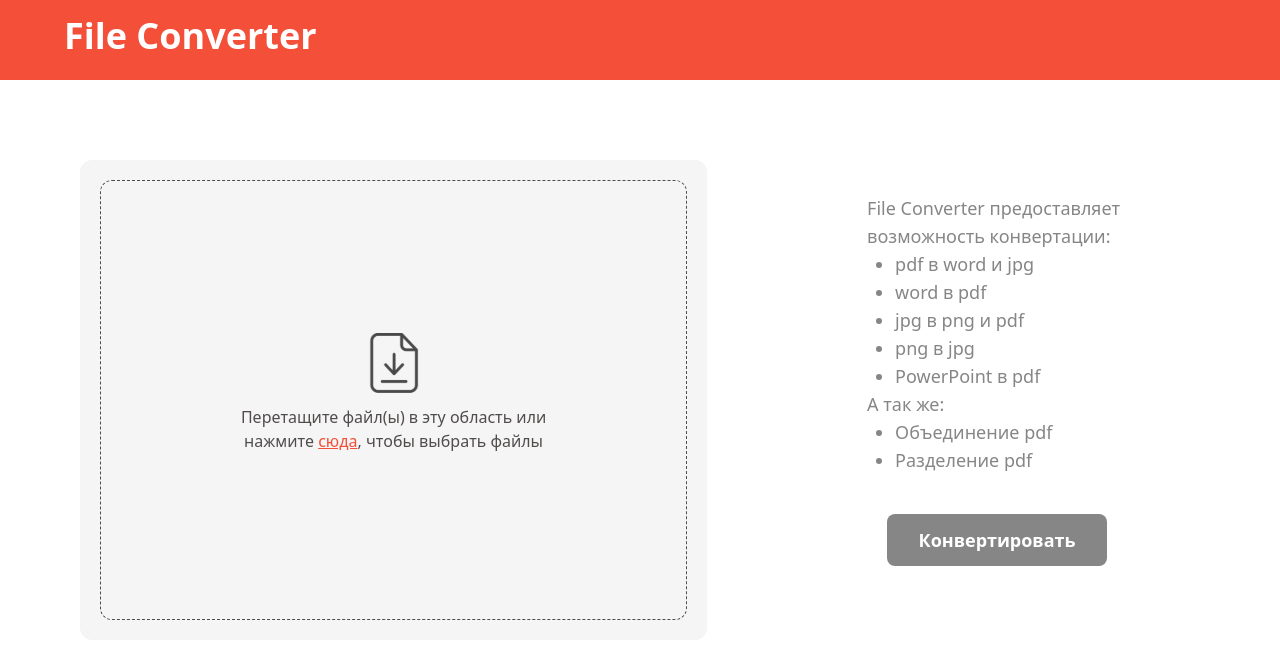
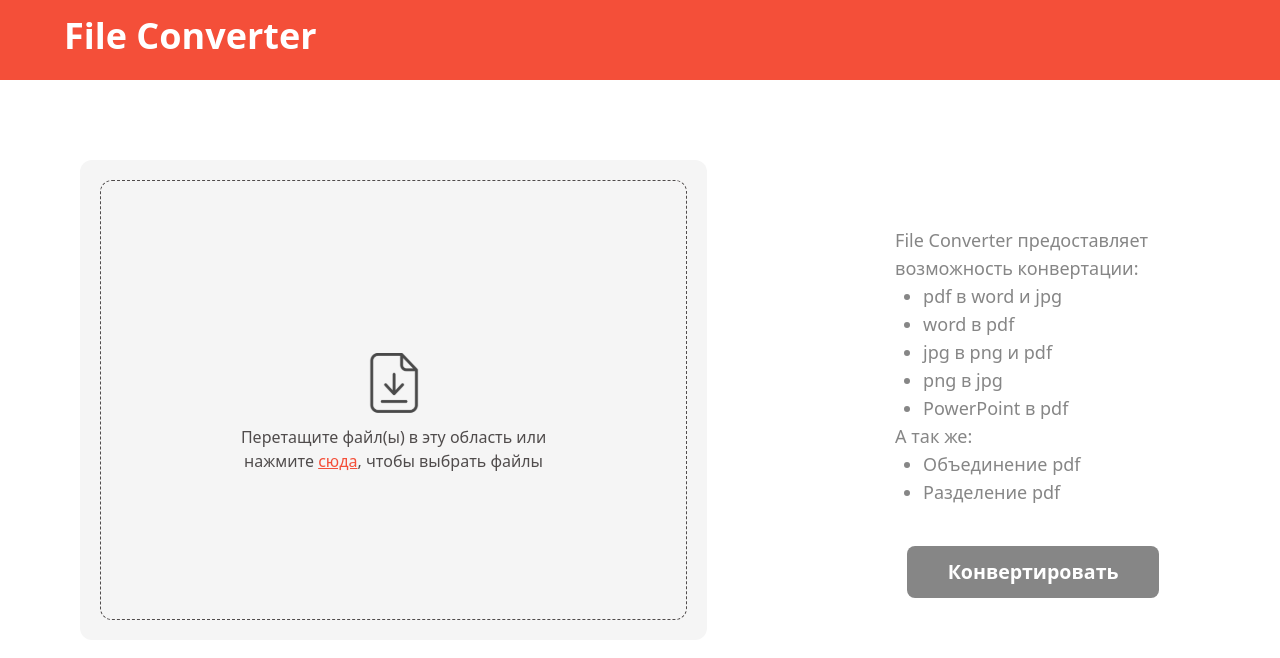
Before and after one commit to DmitriyDolgarev/File-conversion-website, a React (Vite) app in the folder FileConverterClient/: page / in a window 1280 px wide. Shown: the top 658 px of the page. Built offline with nearby package versions, Linux system fonts and the light colour scheme.

Commit message:
add split additional parameters

```diff
--- a/FileConverterClient/conversionConfig.js
+++ b/FileConverterClient/conversionConfig.js
@@ -52,7 +52,7 @@ const conversionConfig = {
                     {
                         "title": "Страница разделения",
                         "property": "pageSplitFrom",
-                        "type": "number"
+                        "type": "string"
                     }
                 ]
         }
--- a/FileConverterClient/src/App.css
+++ b/FileConverterClient/src/App.css
@@ -9,11 +9,11 @@
   cursor: pointer;
   border-radius: 0.5rem;
   color: white;
-  width: 13.75rem;
+  width: 15.75rem;
   height: 3.25rem;
-  margin: 2.5rem 1.25rem;
-  font-weight: 700;
-  font-size: 1.125rem;
+  margin: 2.5rem 2.5rem;
+  font-weight: 647;
+  font-size: 1.225rem;
   line-height: 1.75rem;
 
   &:hover {
@@ -26,11 +26,11 @@
   cursor: pointer;
   color: white;
   border-radius: 0.5rem;
-  width: 13.75rem;
+  width: 15.75rem;
   height: 3.25rem;
-  margin: 2.5rem 1.25rem;
-  font-weight: 700;
-  font-size: 1.125rem;
+  margin: 2.5rem 2.5rem;
+  font-weight: 647;
+  font-size: 1.225rem;
   line-height: 1.75rem;
 }
 
--- a/FileConverterClient/src/App.jsx
+++ b/FileConverterClient/src/App.jsx
@@ -12,7 +12,7 @@ function App() {
 
   const [files, setFiles] = useState([]);
   const [selectedOption, setSelectedOption] = useState(null);
-
+  const [splitParam, setSplitParam] = useState("")
 
   const fileInputRef = useRef(null);
 
@@ -36,6 +36,8 @@ function App() {
 
   const sendFiles = async (e) =>{
 
+
+
     const requestBody =  {}
 
     if (selectedOption.isArray){
@@ -46,7 +48,7 @@ function App() {
     }
 
     selectedOption.additionalParams.forEach(param => {
-      requestBody[param.property] = 2
+      requestBody[param.property] = splitParam
     });
 
     const response = await axios.post(`/api/${selectedOption.api}`,
@@ -90,7 +92,7 @@ function App() {
         <div className='rounded-xl border-1 border-dashed border-fc-dark-gray h-110 p-3'>
           {files.length==0 ?
             <form className='form'>
-              <img className='h-15 w-15 mx-auto mt-35 mb-3 cursor-pointer' onClick={handleClick} src={downloadfile}></img>
+              <img className='h-15 w-15 mx-auto mt-40 mb-3 cursor-pointer' onClick={handleClick} src={downloadfile}></img>
               <div className='text-center text-s text-fc-dark-gray'>Перетащите файл(ы) в эту область или
                 <br/> нажмите&nbsp;
                 <label className='cursor-pointer text-fc-orange underline'>сюда
@@ -120,11 +122,22 @@ function App() {
       </div>
       <div className='flex-2/5 text-fc-gray my-auto ml-20 text-lg'>
         {files.length>0 ?
-        <div className='space-y-2 my-27'>
+        <div className='space-y-2 mt-30'>
           <MySelect type = {files[0].name.split('.').pop()} selectedOption = {selectedOption} setSelectedOption={setSelectedOption}/>
-        </div>
+          {console.log(selectedOption)}
+          <div className={`my-15 flex items-center ${selectedOption?.conversionType === 'split' ? '' : 'invisible'}`}>
+            <span className="text-lg ml-1 mr-3 text-fc-dark-gray">Введите страницы:</span>
+            <input
+              placeholder="1-3; 5, 9-7"
+              className="bg-fc-light-gray focus:outline-none text-lg py-1 pl-2 ml-1 rounded-lg border border-gray-300 w-35"
+              onChange={(e) => setSplitParam(e.target.value.trim())}
+              type="text"
+              value={splitParam}
+            />
+          </div>
+          </div>
         :
-        <div>
+        <div className='mt-16 ml-7'>
           <ul className='list-disc'>
                 File Converter предоставляет<br/>
                 возможность  конвертации:
```
